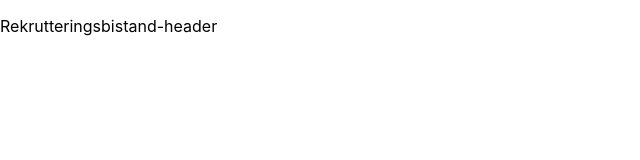
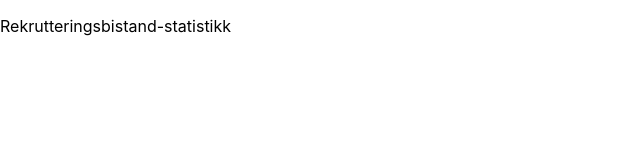
Before and after one commit to navikt/rekrutteringsbistand-statistikk, a React (Create React App) app: page / in a window 1280 px wide. Shown: the top 160 px of the page, without its empty margins (0-640 px from the left). Built offline with nearby package versions, Linux system fonts and the light colour scheme.

Commit message:
Ta bort props fra app.js

```diff
--- a/src/App.tsx
+++ b/src/App.tsx
@@ -1,18 +1,13 @@
-import React, {FunctionComponent} from 'react'
+import React, { FunctionComponent } from 'react';
 
-interface Props {
-}
-
-const App: FunctionComponent<Props> = () => {
+const App: FunctionComponent = () => {
     return (
         <div className="App">
             <header className="App-header">
-                <p>
-                    Rekrutteringsbistand-header
-                </p>
+                <p>Rekrutteringsbistand-statistikk</p>
             </header>
         </div>
-    )
-}
+    );
+};
 
-export default App
+export default App;
```
